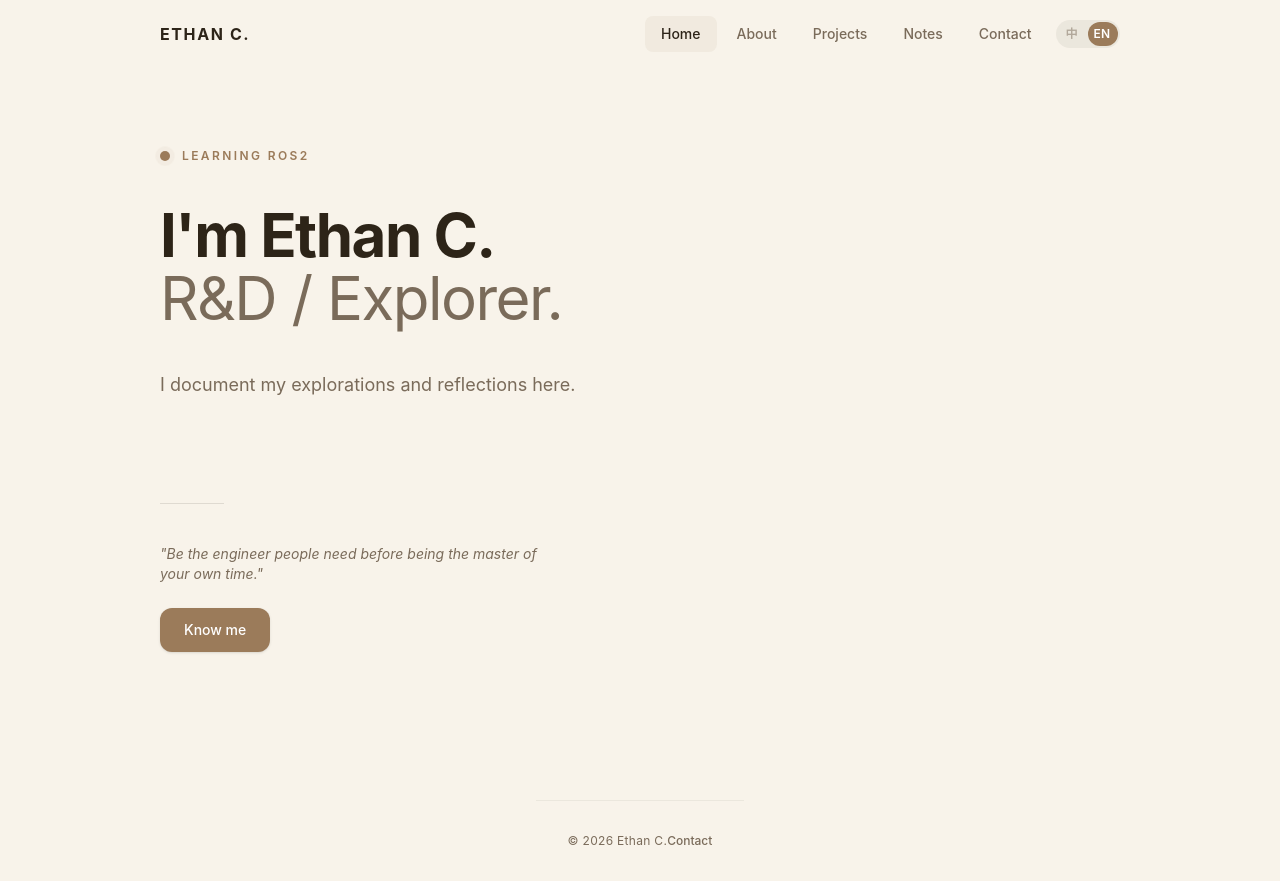
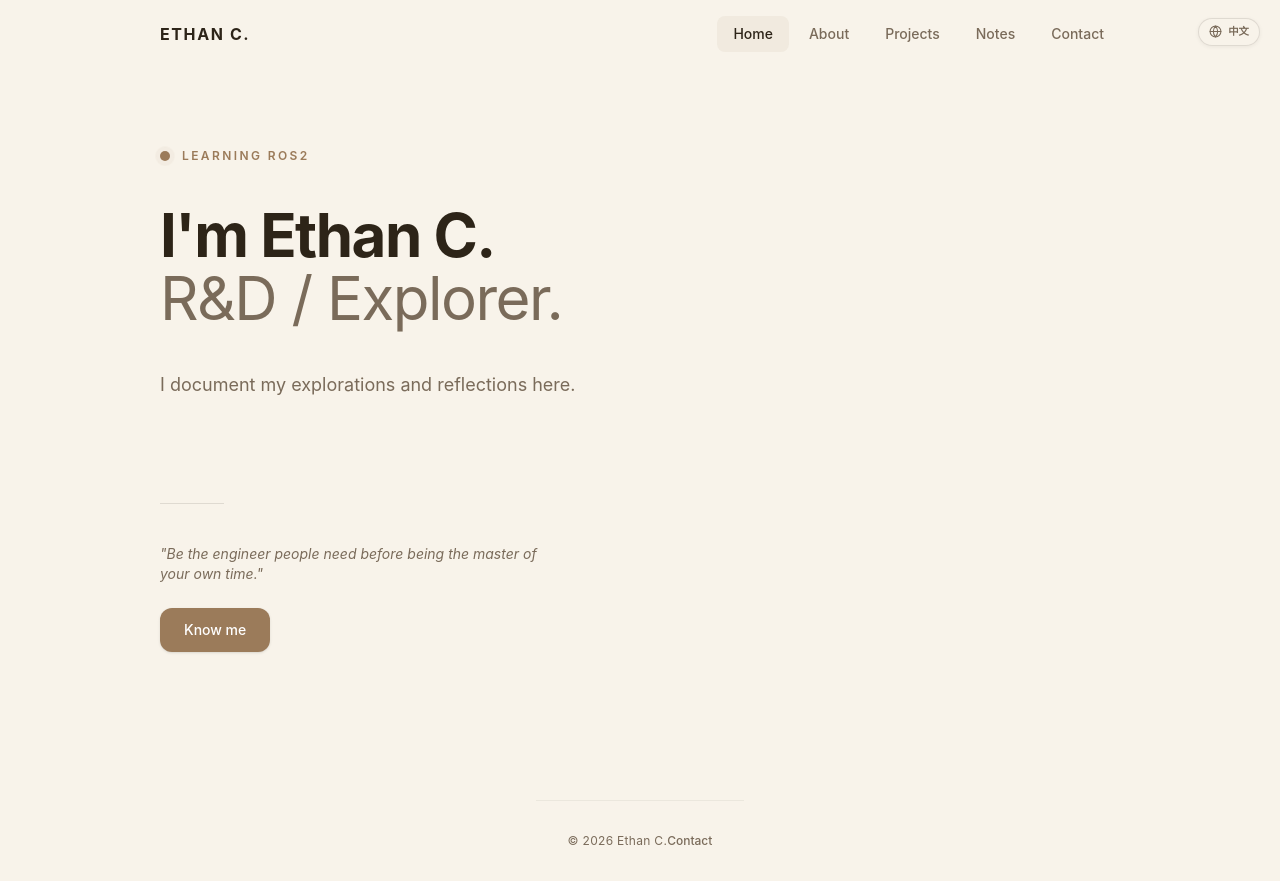
Before and after one commit to Ethan-decoy/personal_site, a React (Vite) app: page / in a window 1280 px wide. Built offline with nearby package versions, Linux system fonts and the light colour scheme.

Commit message:
style(i18n): 语言切换按钮移至右上角固定定位，与导航栏解耦

```diff
--- a/src/App.tsx
+++ b/src/App.tsx
@@ -1,6 +1,7 @@
 import { useState, useEffect } from 'react'
 import { themes, type ThemeKey, type Section } from './themes'
-import { NavBar, Footer } from './components'
+import { NavBar, Footer, LangToggle } from './components'
+import { useI18n } from './i18n'
 import { I18nProvider } from './i18n/index'
 import HomePage from './pages/home'
 import AboutPage from './pages/about'
@@ -31,6 +32,7 @@ function getTheme(key: ThemeKey) {
 }
 
 function AppInner() {
+  const { locale, setLocale } = useI18n()
   const [active, setActive] = useState<Section>('home')
   const [aboutView, setAboutView] = useState<AboutView>('work')
   const theme = getTheme(sectionTheme[active])
@@ -56,6 +58,7 @@ function AppInner() {
   return (
     <div className="min-h-screen flex flex-col" style={{ backgroundColor: theme.bg, color: theme.text }}>
       <NavBar theme={theme} active={active} onNavigate={navigate} />
+      <LangToggle locale={locale} setLocale={setLocale} theme={theme} />
       <main className="flex-1">
         {active === 'about'
           ? <Page theme={theme} onNavigate={navigate} aboutView={aboutView} />
--- a/src/components.tsx
+++ b/src/components.tsx
@@ -25,7 +25,7 @@ export function Tag({ children, theme }: { children: ReactNode; theme: Theme })
 }
 
 export function NavBar({ theme, active, onNavigate }: { theme: Theme; active: Section; onNavigate: (s: Section) => void }) {
-  const { t, locale, setLocale } = useI18n()
+  const { t } = useI18n()
   const links: { key: Section; label: string }[] = [
     { key: 'home', label: t('nav.home') },
     { key: 'about', label: t('nav.about') },
@@ -43,24 +43,28 @@ export function NavBar({ theme, active, onNavigate }: { theme: Theme; active: Se
             <button key={l.key} className="px-4 py-2 text-sm font-medium rounded-lg transition-all duration-200 ease-out relative whitespace-nowrap shrink-0" style={{ color: active === l.key ? theme.text : theme.textSec, backgroundColor: active === l.key ? theme.accentLight : 'transparent' }} onClick={() => onNavigate(l.key)}>{l.label}</button>
           ))}
 
-          {/* Language pill toggle with sliding indicator */}
-          <div className="shrink-0 ml-1 flex items-center relative" style={{ backgroundColor: theme.borderLight, borderRadius: '9999px', padding: '2px' }}>
-            <div
-              className="absolute rounded-full"
-              style={{
-                left: locale === 'zh' ? '2px' : '50%',
-                width: 'calc(50% - 2px)',
-                height: 'calc(100% - 4px)',
-                backgroundColor: theme.accent,
-                transition: 'left 0.3s cubic-bezier(0.4, 0, 0.2, 1)',
-              }}
-            />
-            <button className="relative z-10 px-2 py-1 text-xs font-semibold rounded-full transition-colors duration-300 ease-out" style={{ color: locale === 'zh' ? '#fff' : theme.textSec, opacity: locale === 'zh' ? 1 : 0.5 }} onClick={() => setLocale('zh')}>中</button>
-            <button className="relative z-10 px-2 py-1 text-xs font-semibold rounded-full transition-colors duration-300 ease-out" style={{ color: locale === 'en' ? '#fff' : theme.textSec, opacity: locale === 'en' ? 1 : 0.5 }} onClick={() => setLocale('en')}>EN</button>
-          </div>
         </div>
       </div>
     </nav>
+  )
+}
+
+export function LangToggle({ locale, setLocale, theme }: { locale: string; setLocale: (l: 'zh' | 'en') => void; theme: Theme }) {
+  return (
+    <button
+      className="fixed top-[18px] right-5 z-50 flex items-center gap-1.5 rounded-full cursor-pointer transition-all duration-200 ease-out"
+      style={{ color: theme.textSec, backgroundColor: `${theme.bg}ee`, backdropFilter: 'blur(12px)', border: `1px solid ${theme.border}`, padding: '6px 10px', boxShadow: '0 1px 4px rgba(0,0,0,0.06)' }}
+      onClick={() => setLocale(locale === 'zh' ? 'en' : 'zh')}
+      onMouseEnter={(e) => { e.currentTarget.style.borderColor = theme.accent }}
+      onMouseLeave={(e) => { e.currentTarget.style.borderColor = theme.border }}
+    >
+      <svg width="13" height="13" viewBox="0 0 24 24" fill="none" stroke="currentColor" strokeWidth="2" strokeLinecap="round" strokeLinejoin="round" className="shrink-0">
+        <circle cx="12" cy="12" r="10" />
+        <path d="M2 12h20" />
+        <path d="M12 2a15.3 15.3 0 0 1 4 10 15.3 15.3 0 0 1-4 10 15.3 15.3 0 0 1-4-10 15.3 15.3 0 0 1 4-10z" />
+      </svg>
+      <span className="text-xs font-semibold" style={{ fontSize: '0.65rem' }}>{locale === 'zh' ? 'EN' : '中文'}</span>
+    </button>
   )
 }
 
```
